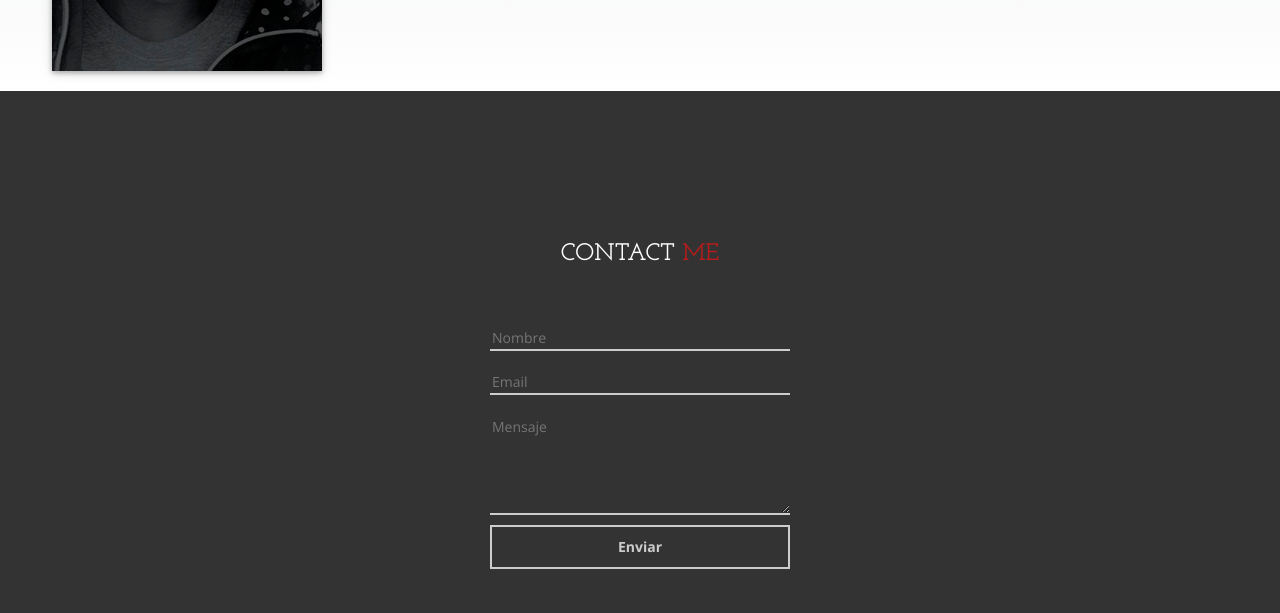
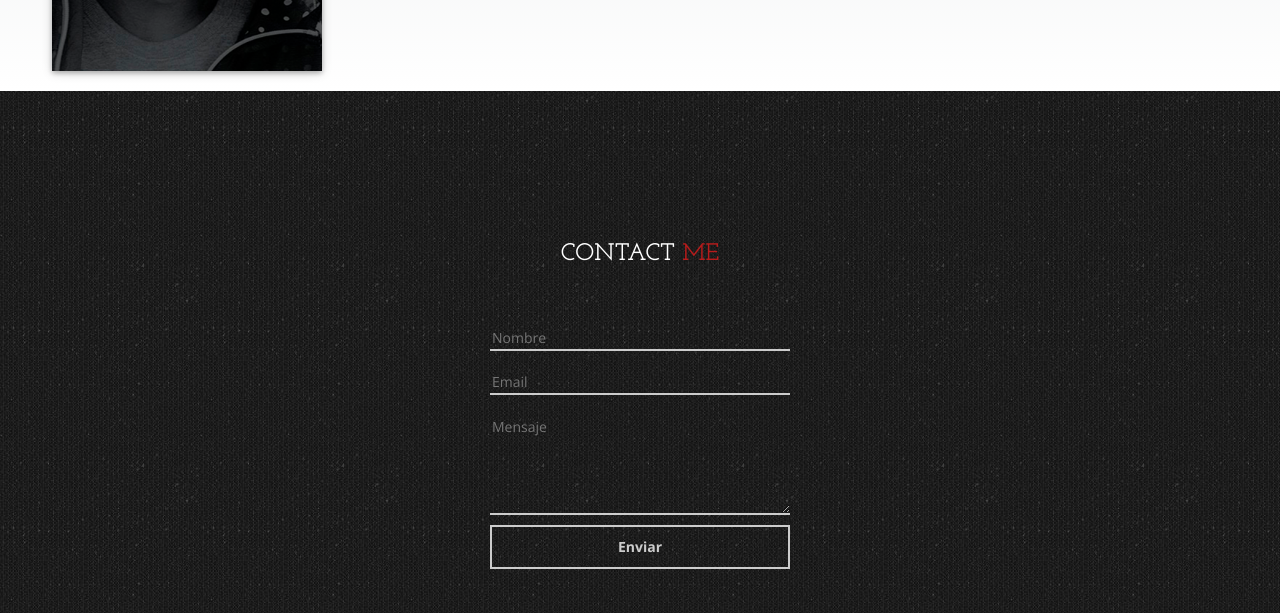
Before and after one commit to diegopapaterra/Web-Personal, a plain HTML site: page index.html in a window 1280 px wide. Shown: the part 3609-4222 px from the top of the page. Drawn offline with nearby package versions, Linux system fonts and the light colour scheme; a web font is replaced by a local one.

Commit message:
Background Contact

```diff
--- a/css/style.css
+++ b/css/style.css
@@ -77,7 +77,7 @@ section {overflow: hidden; padding-top: 90px;}
 #section4 #NikeFlash .modal-dialog{width: 1050px; height: 768px;}
 #section4 .NikeFlash iframe{width:1020px; height: 768px;}
 
-#section5{background-color: #333333;}
+#section5{background: url(../img/back_contact.jpg) repeat left top;}
 #section5 h3{color: white;}
 #section5 form{display: block; margin: 0 auto; max-width: 300px;}
 #section5 form input{outline: none; width:100%; display: block; background-color: transparent; border:0; border-bottom: solid 2px #ccc; display: block; margin: 20px 0; color: white;}
```
Also changed, not shown: img/back_contact.jpg (added).
